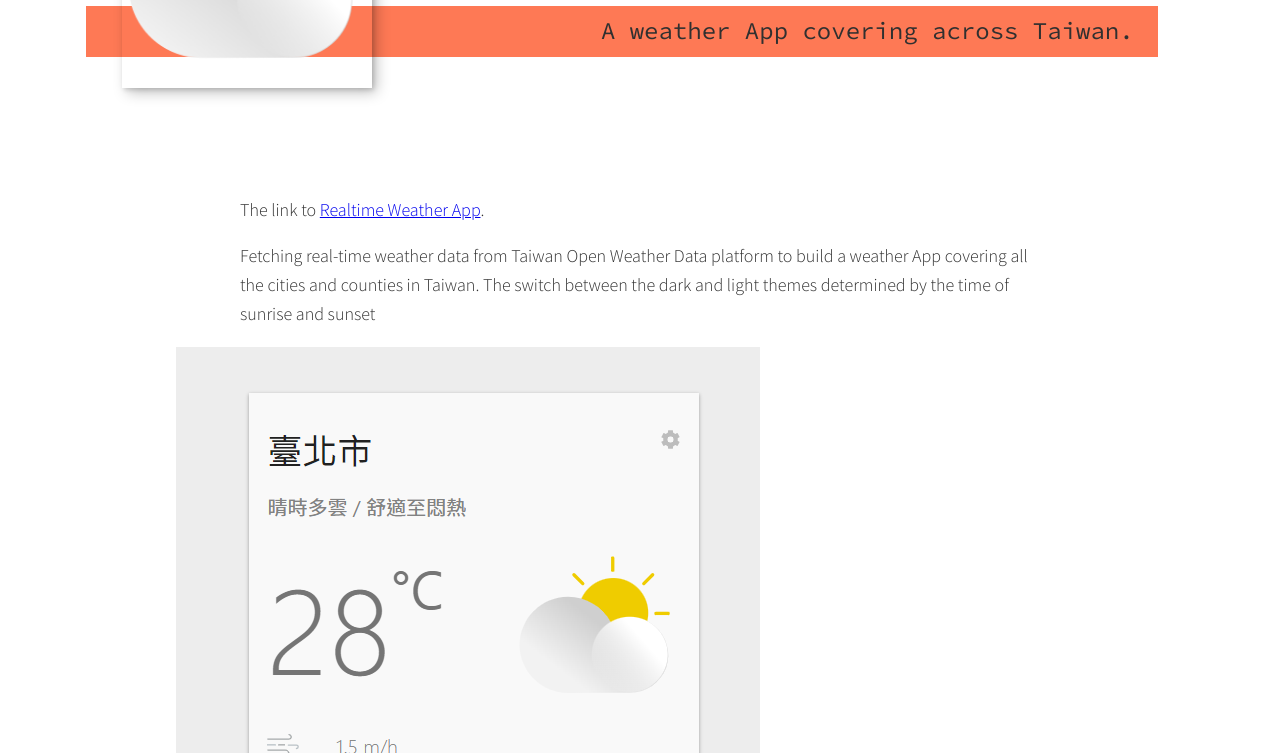
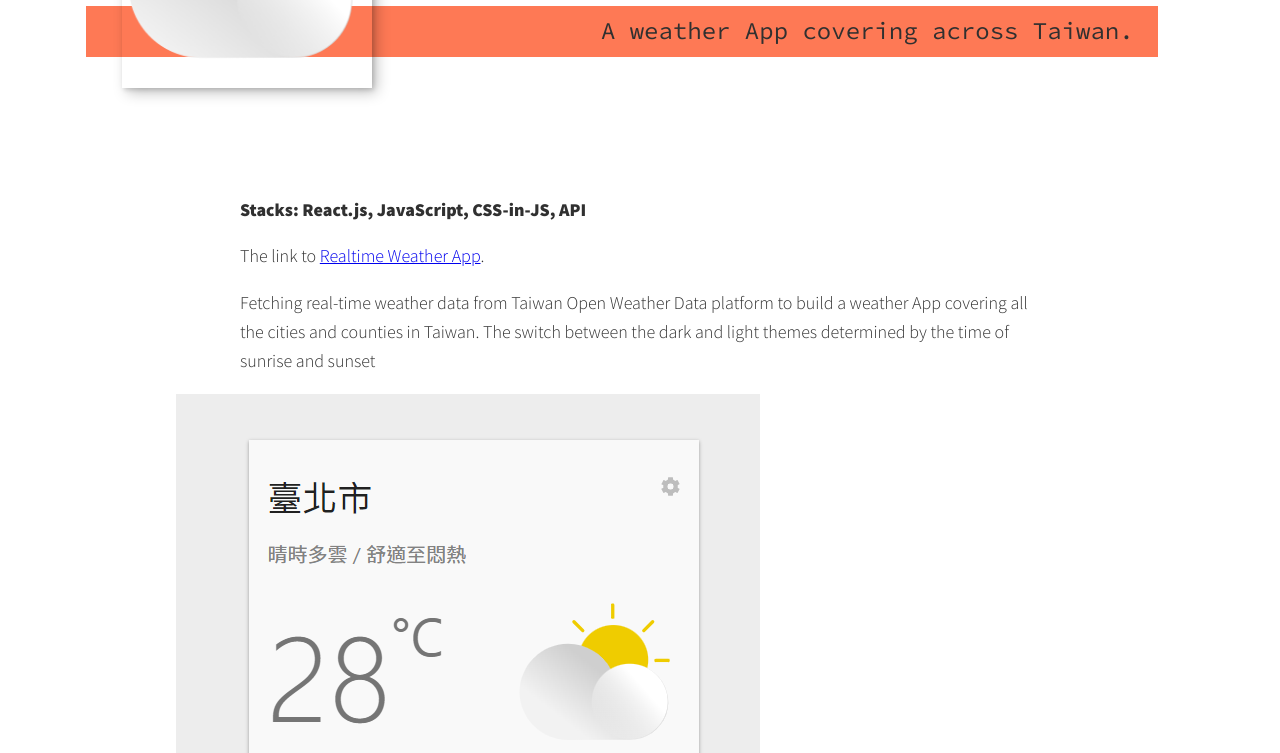
Before and after one commit to hc-jen/hc-jen.github.io, a plain HTML site: page portfolio-item2.html in a window 1280 px wide. Shown: the part 347-1100 px from the top of the page. Drawn offline with nearby package versions, Linux system fonts and the light colour scheme.

Commit message:
小修正

```diff
--- a/portfolio-item2.html
+++ b/portfolio-item2.html
@@ -35,9 +35,10 @@
     </h1>
     <p class="section__subtitle section__subtitle--intro">A weather App covering across Taiwan.</p>
     <img src="img/realtime-weather-app.png" alt="" class="intro__img">
-</section>
+  </section>
 
-<div class="portfolio-item-individual">
+  <div class="portfolio-item-individual">
+    <p><strong>Stacks: React.js, JavaScript, CSS-in-JS, API</strong></p>
     <p>The link to <a href="https://hc-jen.github.io/realtime-weather-app/" target="_blank">Realtime Weather App</a>.</p>
     <p>Fetching real-time weather data from Taiwan Open Weather Data platform to
         build a weather App covering all the cities and counties in Taiwan. The switch
```
Also changed, not shown: portfolio-item3.html (+1 -0 lines), portfolio-item4.html (+1 -0 lines).
